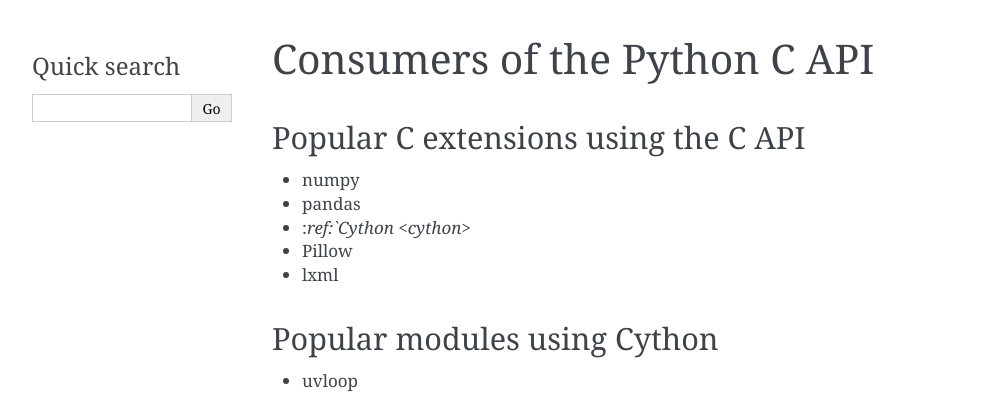
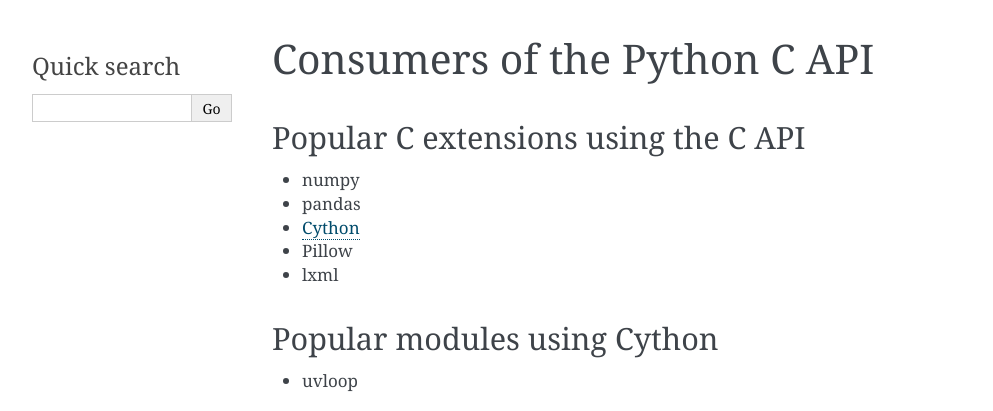
Before and after one commit to pythoncapi/pythoncapi, a Sphinx documentation site: the page built from doc/consumers.rst, in a window 1280 px wide. Shown: the top 411 px of the page, without its empty margins (148-1141 px from the left). Built offline with Sphinx 7.4.7, drawn with Linux system fonts in a browser that asks for light colours.

Commit message:
Fix ref syntax

```diff
--- a/doc/consumers.rst
+++ b/doc/consumers.rst
@@ -9,7 +9,7 @@
 
 * numpy
 * pandas
-* :`ref:`Cython <cython>`
+* :ref:`Cython <cython>`
 * Pillow
 * lxml
 
```
